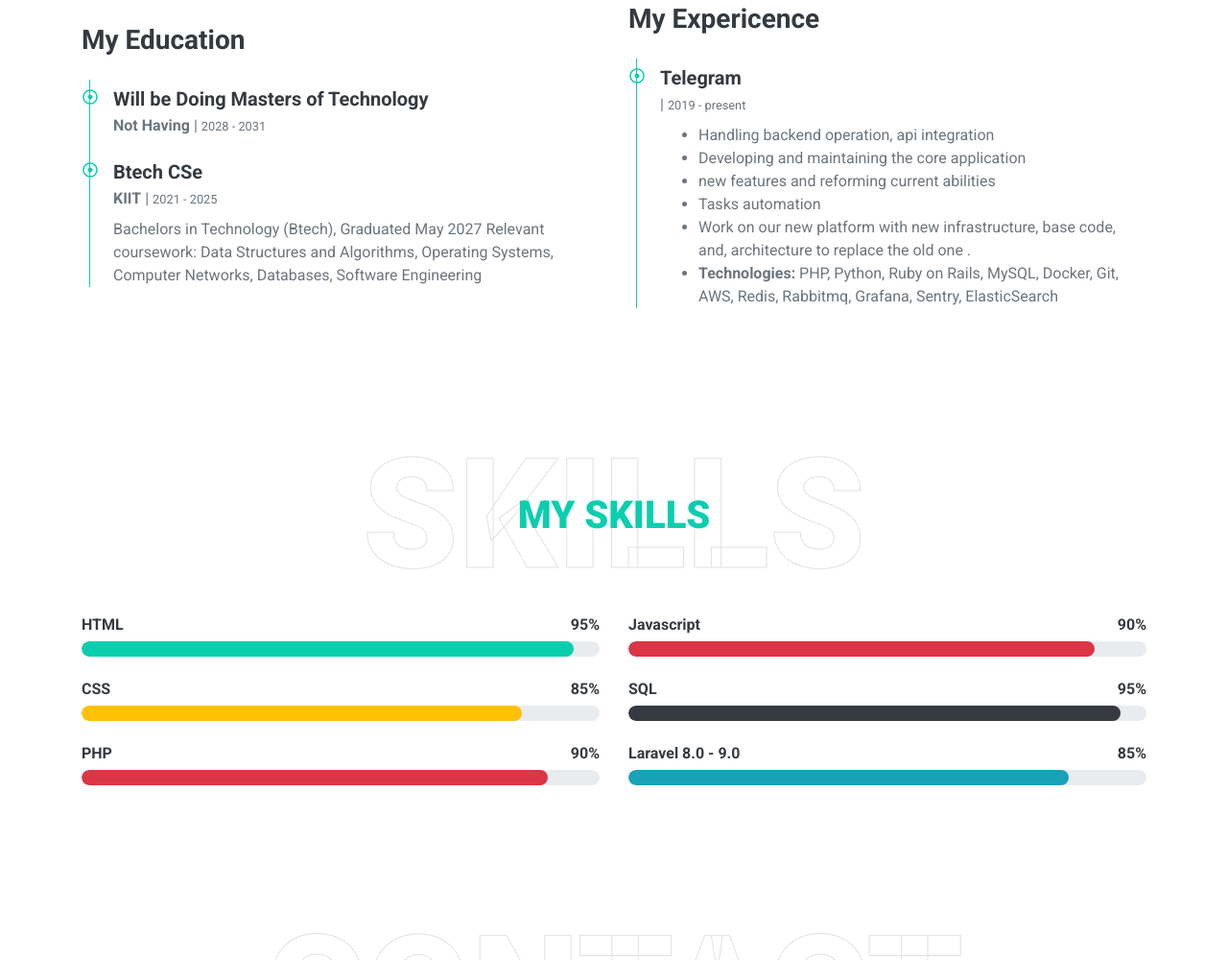
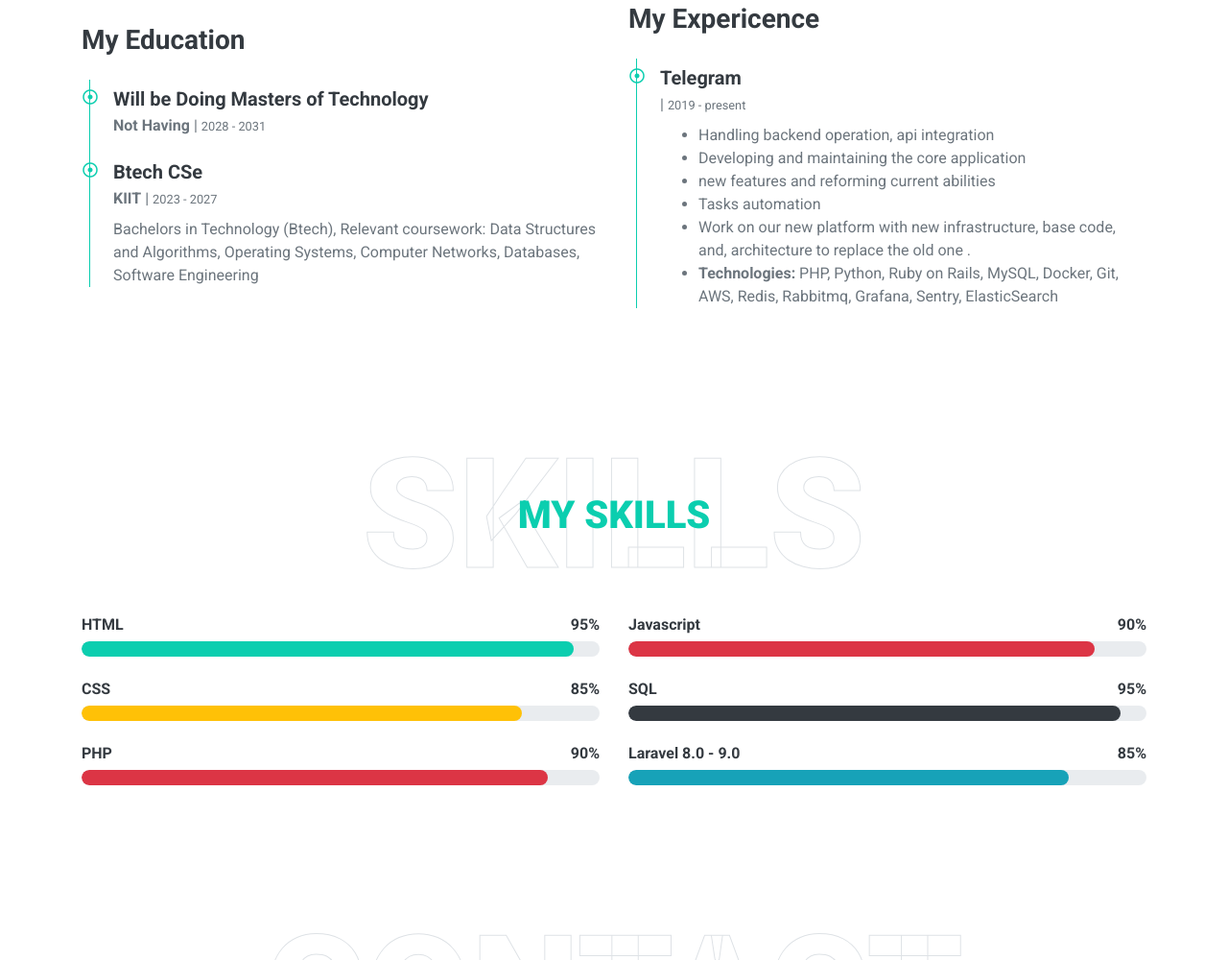
Before and after one commit to Mayforhern/My-portfolio, a plain HTML site: page index.html in a window 1280 px wide. Shown: the part 1834-2834 px from the top of the page at 96% size. Drawn offline with nearby package versions, Linux system fonts and the light colour scheme.

Commit message:
Update index.html

```diff
--- a/index.html
+++ b/index.html
@@ -128,8 +128,8 @@
                         <div class="position-relative mb-4">
                             <i class="far fa-dot-circle text-primary position-absolute" style="top: 2px; left: -32px;"></i>
                             <h5 class="font-weight-bold mb-1">Btech CSe</h5>
-                            <p class="mb-2"><strong>KIIT</strong> | <small>2021 - 2025</small></p>
-                            <p>Bachelors in Technology (Btech), Graduated May 2027
+                            <p class="mb-2"><strong>KIIT</strong> | <small>2023 - 2027</small></p>
+                            <p>Bachelors in Technology (Btech),
                                 Relevant coursework: Data Structures and Algorithms, Operating Systems, Computer Networks, Databases, Software Engineering</p>
                         </div>
                     </div>
```
